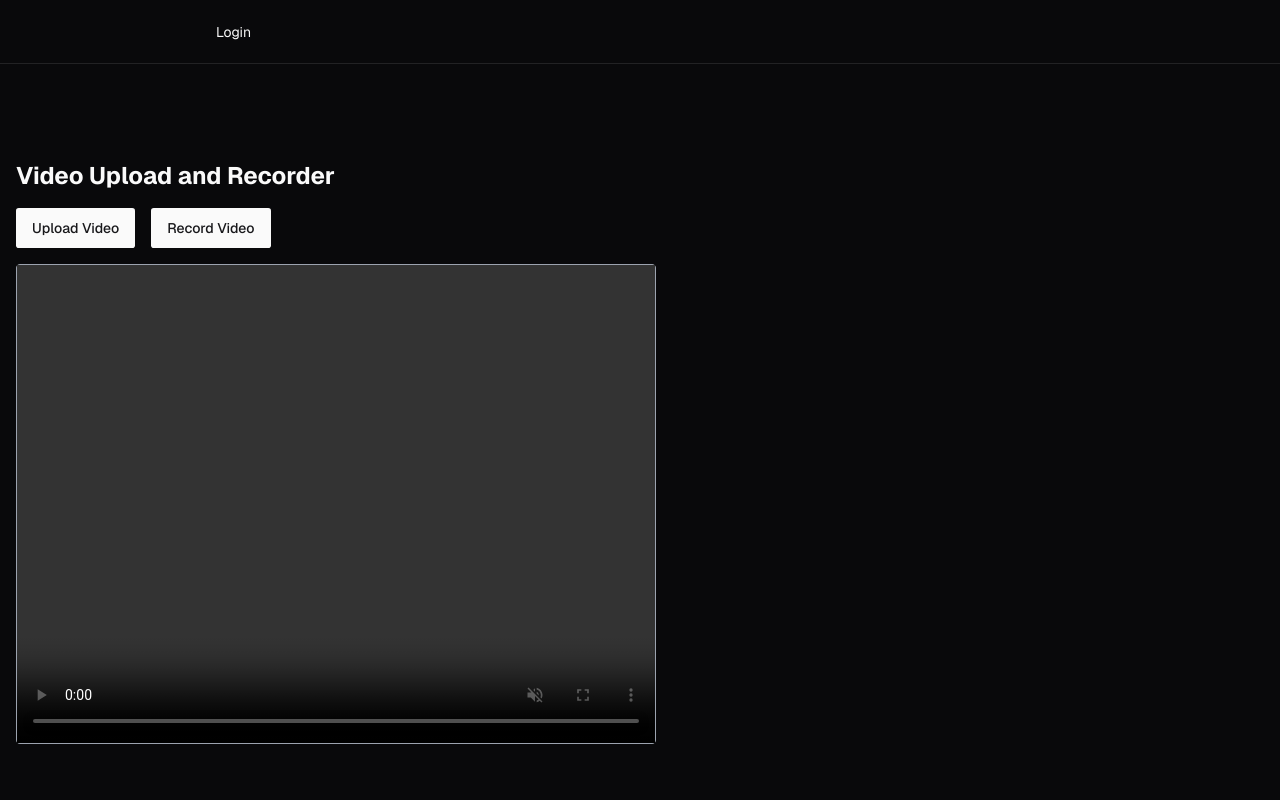
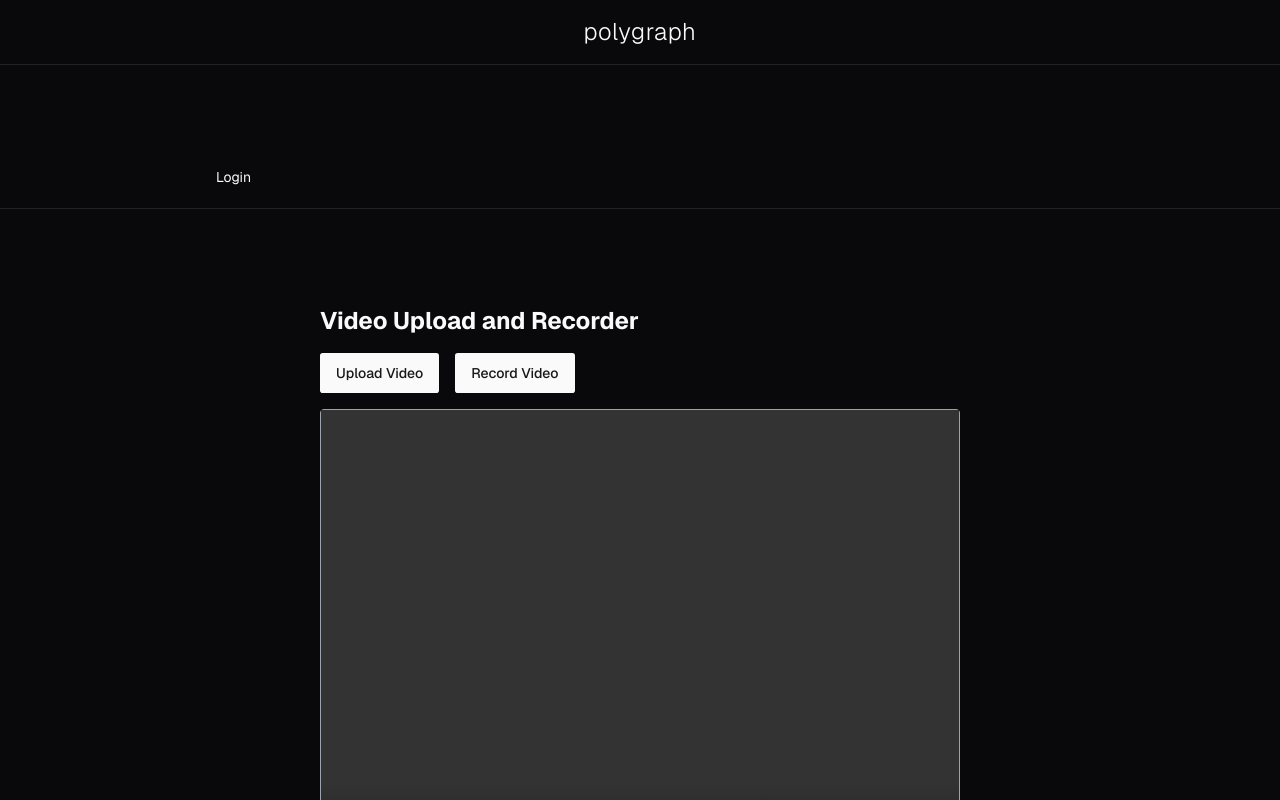
Before and after one commit to pmewbourne/p-olygraph_app, a Next.js app: page / in a window 1280 px wide. Shown: the top 800 px of the page. Built offline with nearby package versions, Linux system fonts and the light colour scheme; no server answers.

Commit message:
added header

```diff
--- a/src/app/page.tsx
+++ b/src/app/page.tsx
@@ -1,4 +1,3 @@
-import AuthButton from '@/components/AuthButton'
 import ConnectSupabaseSteps from '@/components/ConnectSupabaseSteps'
 import SignUpUserSteps from '@/components/SignUpUserSteps'
 import Header from '@/components/Header'
@@ -8,13 +7,13 @@ import ThemeToggle from '@/components/ThemeToggle'
 import React from 'react'
 import { FileUploadButton } from '../components/FileUploadButton'
 import { VideoRecorder } from '../components/VideoRecorder'
-import { VideoUploadAndRecorder } from '@/components/videoplayer'
+import { VideoUploadAndRecorder } from '@/components/Videoplayer'
+import AuthButton from '@/components/AuthButton'
 
 export default async function Index() {
   const cookieStore = cookies()
 
   const canInitSupabaseClient = () => {
-    // This function is just for the interactive tutorial.
     try {
       createServerClient(cookieStore)
       return true
@@ -27,35 +26,23 @@ export default async function Index() {
 
   return (
     <div className="flex w-full flex-1 flex-col items-center gap-20">
+      {/* Minimalistic Header */}
+      <header className="flex w-full justify-center border-b border-b-foreground/10 py-4">
+        <h1 className="text-2xl font-light tracking-wide">polygraph</h1>
+      </header>
+
       <nav className="flex h-16 w-full justify-center border-b border-b-foreground/10">
         <div className="flex w-full max-w-4xl items-center justify-between p-3 text-sm">
           {isSupabaseConnected && <AuthButton />}
         </div>
       </nav>
 
-      {/* <div className="flex max-w-4xl flex-1 flex-col gap-20 px-3">
-        <Header />
-        <main className="flex flex-1 flex-col gap-6">
-          <h2 className="mb-4 text-4xl font-bold">Next steps</h2>
-          {isSupabaseConnected ? <SignUpUserSteps /> : <ConnectSupabaseSteps />}
-        </main>
-      </div> */}
-
-      {/* Video Upload and Recorder Section */}
-      <div className="container mx-auto p-4">
-        <VideoUploadAndRecorder />
+      {/* Centered Video Upload and Recorder Section */}
+      <div className="flex h-full w-full flex-grow items-center justify-center">
+        <div className="container mx-auto flex items-center justify-center p-4">
+          <VideoUploadAndRecorder />
+        </div>
       </div>
-      {/* <div className="container mx-auto p-4">
-        <h1 className="mb-4 text-2xl font-bold">Video Upload and Recorder</h1>
-        <div className="mb-4 flex space-x-4">
-          <FileUploadButton setVideoURL={function (url: string): void {
-            throw new Error('Function not implemented.')
-          } } />
-          <VideoRecorder setVideoURL={function (url: string): void {
-            throw new Error('Function not implemented.')
-          } } />
-        </div>
-      </div> */}
 
       <footer className="w-full justify-center border-t border-t-foreground/10 p-8 text-center text-xs">
         <p className="mb-6">
--- /dev/null
+++ b/src/components/ui/Header.tsx
@@ -0,0 +1,14 @@
+// components/Header.js
+'use client'
+
+import React from 'react'
+
+const Header = () => {
+  return (
+    <header className="flex w-full justify-center border-b border-b-foreground/10 py-4">
+      <h1 className="text-2xl font-light tracking-wide">polygraph</h1>
+    </header>
+  )
+}
+
+export default Header
```
Also changed, not shown: src/components/ui/AppSidebar.tsx (added).
